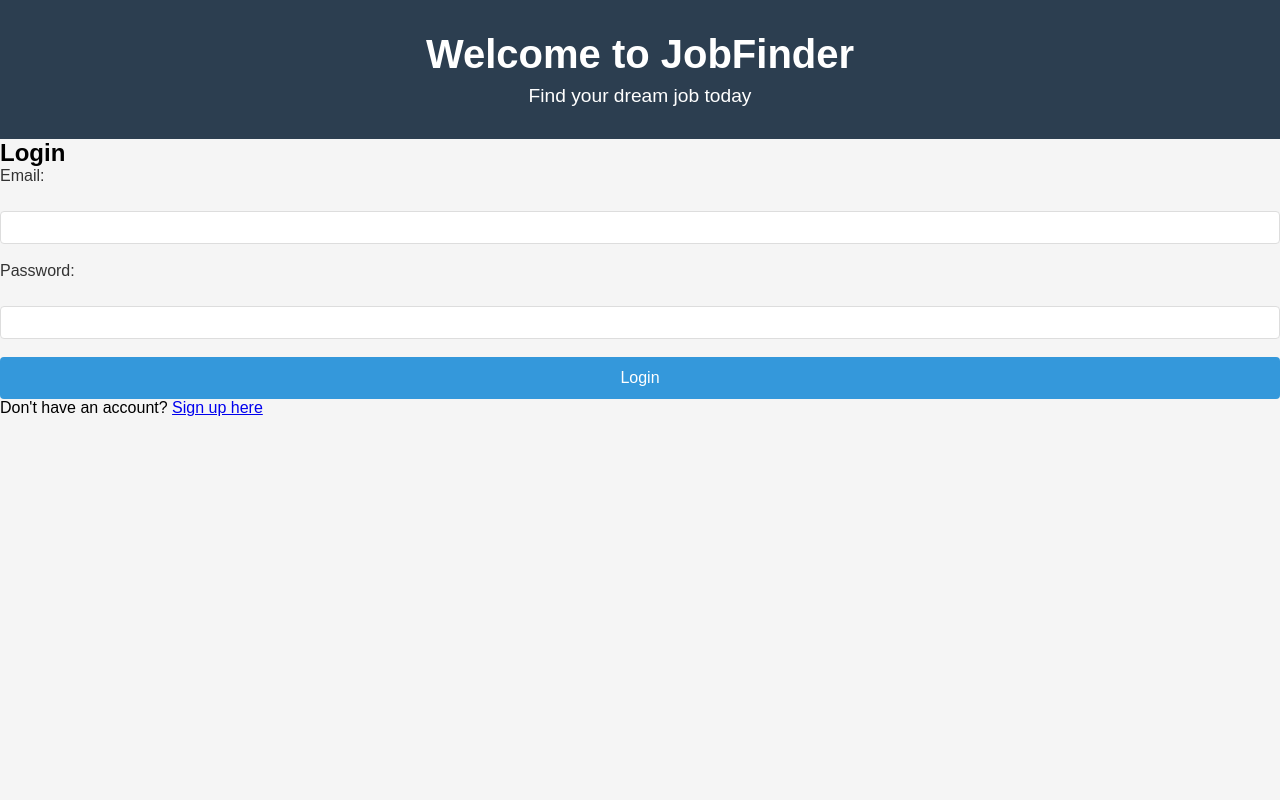
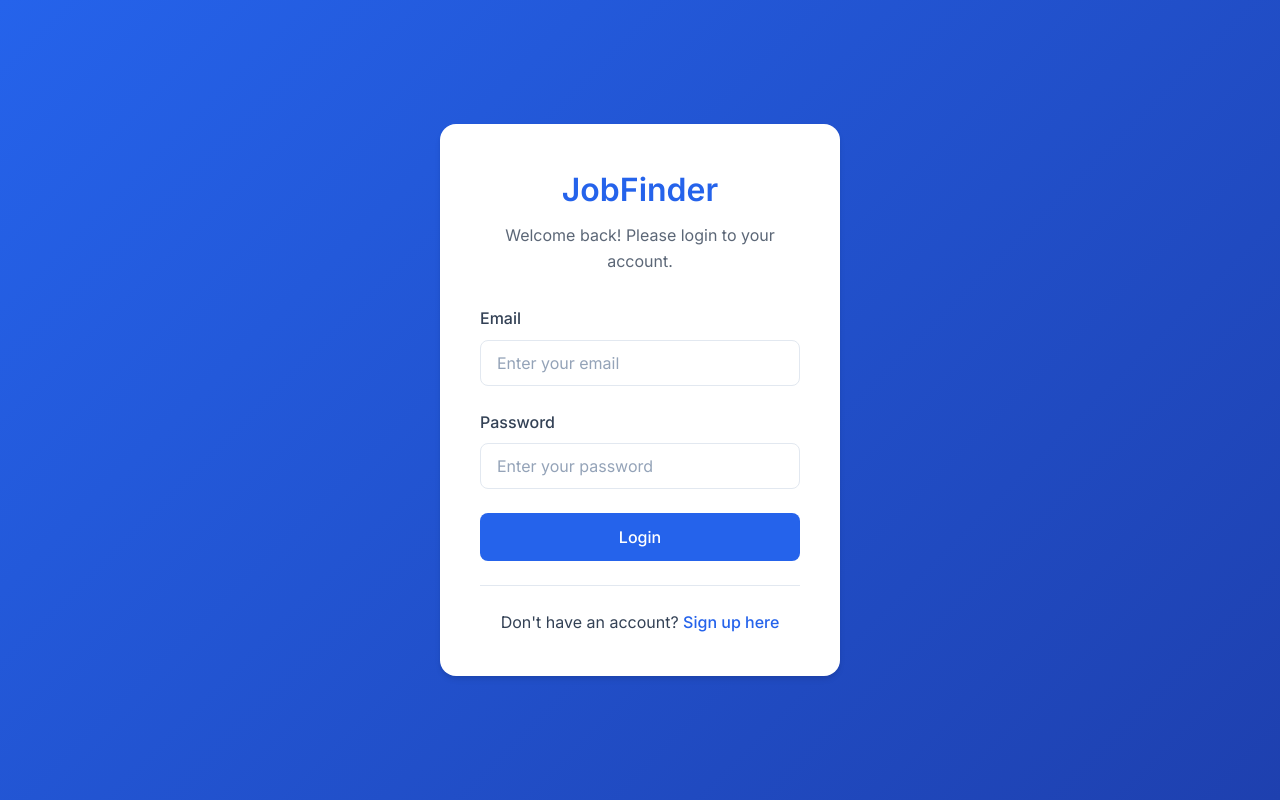
Before and after one commit to SirKyro/CS-Computer-Security-Project, a Flask app: page /login in a window 1280 px wide. Run offline with Flask 3, Linux system fonts and the light colour scheme.

Commit message:
bruno branch created

```diff
--- a/jobfinder/app.py
+++ b/jobfinder/app.py
@@ -3,6 +3,7 @@ from flask_sqlalchemy import SQLAlchemy
 from models import User, Job
 from instance.config import Config
 from db import db
+from datetime import datetime
 
 app = Flask(__name__)
 app.config.from_object(Config)
@@ -95,7 +96,14 @@ def post_job():
     description = request.form['description']
 
     user = User.query.get(session['current_user'])
-    job = Job(title=title, company=company, location=location, description=description, posted_by=user.id)
+    job = Job(
+        title=title,
+        company=company,
+        location=location,
+        description=description,
+        posted_by=user.email,
+        date_posted=datetime.utcnow()
+    )
     db.session.add(job)
     db.session.commit()
 
--- a/jobfinder/static/styles.css
+++ b/jobfinder/static/styles.css
@@ -1,18 +1,30 @@
+:root {
+    --primary: #2563eb;
+    --primary-dark: #1e40af;
+    --secondary: #2c3e50;
+    --background: #f8fafc;
+    --text: #334155;
+    --gray-light: #e2e8f0;
+    --shadow: 0 2px 8px rgba(0, 0, 0, 0.1);
+}
+
 * {
     margin: 0;
     padding: 0;
     box-sizing: border-box;
-    font-family: Arial, sans-serif;
+    font-family: 'Inter', 'Segoe UI', system-ui, sans-serif;
 }
 
 body {
-    background-color: #f5f5f5;
+    background-color: var(--background);
+    color: var(--text);
+    line-height: 1.6;
 }
 
 .container {
     max-width: 1200px;
-    margin: 0 auto;
-    padding: 20px;
+    margin: 2rem auto;
+    padding: 0 2rem;
 }
 
 .header {
@@ -43,24 +55,33 @@ label {
 
 input {
     width: 100%;
-    padding: 0.5rem;
-    border: 1px solid #ddd;
-    border-radius: 4px;
+    padding: 0.75rem;
+    border: 1px solid var(--gray-light);
+    border-radius: 6px;
+    transition: border-color 0.2s ease;
+}
+
+input:focus {
+    outline: none;
+    border-color: var(--primary);
+    box-shadow: 0 0 0 3px rgba(37, 99, 235, 0.1);
 }
 
 button {
     width: 100%;
     padding: 0.75rem;
-    background-color: #3498db;
+    background-color: var(--primary);
     color: white;
     border: none;
-    border-radius: 4px;
+    border-radius: 6px;
     cursor: pointer;
     font-size: 1rem;
+    font-weight: 500;
+    transition: background-color 0.2s ease;
 }
 
 button:hover {
-    background-color: #2980b9;
+    background-color: var(--primary-dark);
 }
 
 .job-list {
@@ -129,12 +167,168 @@ header {
     padding: 2rem 0;
 }
 
+.header-container {
+    background: linear-gradient(to right, var(--primary), var(--primary-dark));
+    padding: 3rem 2rem;
+    text-align: center;
+    margin-bottom: 2rem;
+}
+
 .header-container h1 {
-    margin: 0;
     font-size: 2.5rem;
+    margin-bottom: 1rem;
+    color: white;
 }
 
 .header-container p {
-    margin-top: 0.5rem;
     font-size: 1.2rem;
+    color: rgba(255, 255, 255, 0.9);
 }
+
+textarea {
+    width: 100%;
+    padding: 0.75rem;
+    border: 1px solid var(--gray-light);
+    border-radius: 6px;
+    transition: border-color 0.2s ease;
+    min-height: 120px;
+    resize: vertical;
+}
+
+textarea:focus {
+    outline: none;
+    border-color: var(--primary);
+    box-shadow: 0 0 0 3px rgba(37, 99, 235, 0.1);
+}
+
+.logout-link {
+    display: inline-block;
+    padding: 0.5rem 1rem;
+    color: var(--text);
+    text-decoration: none;
+    border-radius: 6px;
+    transition: background-color 0.2s ease;
+}
+
+.logout-link:hover {
+    background-color: var(--gray-light);
+}
+
+/* Auth pages styling (login/signup) */
+.auth-page {
+    min-height: 100vh;
+    background: linear-gradient(135deg, var(--primary) 0%, var(--primary-dark) 100%);
+    display: flex;
+    align-items: center;
+    justify-content: center;
+    padding: 2rem;
+}
+
+.auth-container {
+    width: 100%;
+    max-width: 400px;
+}
+
+.auth-box {
+    background: white;
+    padding: 2.5rem;
+    border-radius: 16px;
+    box-shadow: 0 4px 6px -1px rgba(0, 0, 0, 0.1), 0 2px 4px -1px rgba(0, 0, 0, 0.06);
+}
+
+.auth-header {
+    text-align: center;
+    margin-bottom: 2rem;
+}
+
+.auth-header h1 {
+    color: var(--primary);
+    font-size: 2rem;
+    font-weight: 600;
+    margin-bottom: 0.5rem;
+}
+
+.auth-header p {
+    color: var(--text);
+    opacity: 0.8;
+}
+
+.auth-form .form-group {
+    margin-bottom: 1.5rem;
+}
+
+.auth-form label {
+    display: block;
+    margin-bottom: 0.5rem;
+    color: var(--text);
+    font-weight: 500;
+}
+
+.auth-form input {
+    width: 100%;
+    padding: 0.75rem 1rem;
+    border: 1.5px solid var(--gray-light);
+    border-radius: 8px;
+    font-size: 1rem;
+    transition: all 0.2s ease;
+}
+
+.auth-form input:focus {
+    border-color: var(--primary);
+    box-shadow: 0 0 0 3px rgba(37, 99, 235, 0.1);
+}
+
+.auth-form input::placeholder {
+    color: #94a3b8;
+}
+
+.auth-button {
+    width: 100%;
+    padding: 0.875rem;
+    background-color: var(--primary);
+    color: white;
+    border: none;
+    border-radius: 8px;
+    font-size: 1rem;
+    font-weight: 500;
+    cursor: pointer;
+    transition: background-color 0.2s ease;
+}
+
+.auth-button:hover {
+    background-color: var(--primary-dark);
+}
+
+.auth-footer {
+    text-align: center;
+    margin-top: 1.5rem;
+    padding-top: 1.5rem;
+    border-top: 1px solid var(--gray-light);
+}
+
+.auth-footer a {
+    color: var(--primary);
+    text-decoration: none;
+    font-weight: 500;
+    transition: color 0.2s ease;
+}
+
+.auth-footer a:hover {
+    color: var(--primary-dark);
+}
+
+.message {
+    background-color: #fee2e2;
+    color: #991b1b;
+    padding: 1rem;
+    border-radius: 8px;
+    margin-bottom: 1.5rem;
+    text-align: center;
+    font-weight: 500;
+}
+
+/* Add success message style */
+.message.success {
+    background-color: #dcfce7;
+    color: #166534;
+}
--- a/jobfinder/templates/login.html
+++ b/jobfinder/templates/login.html
@@ -3,31 +3,46 @@
 <head>
     <meta charset="UTF-8">
     <meta name="viewport" content="width=device-width, initial-scale=1.0">
-    <title>Login</title>
+    <title>Login - JobFinder</title>
+    <link href="https://fonts.googleapis.com/css2?family=Inter:wght@400;500;600&display=swap" rel="stylesheet">
     <link rel="stylesheet" href="{{ url_for('static', filename='styles.css') }}">
+</head>
+<body class="auth-page">
+    <div class="auth-container">
+        <div class="auth-box">
+            <div class="auth-header">
+                <h1>JobFinder</h1>
+                <p>Welcome back! Please login to your account.</p>
+            </div>
 
-</head>
+            {% with messages = get_flashed_messages() %}
+                {% if messages %}
+                    {% for message in messages %}
+                        <div class="message">{{ message }}</div>
+                    {% endfor %}
+                {% endif %}
+            {% endwith %}
 
-<header>
-    <div class="header-container">
-        <h1>Welcome to JobFinder</h1>
-        <p>Find your dream job today</p>
+            <form action="{{ url_for('login') }}" method="POST" class="auth-form">
+                <div class="form-group">
+                    <label for="email">Email</label>
+                    <input type="email" id="email" name="email" required
+                           placeholder="Enter your email">
+                </div>
+
+                <div class="form-group">
+                    <label for="password">Password</label>
+                    <input type="password" id="password" name="password" required
+                           placeholder="Enter your password">
+                </div>
+
+                <button type="submit" class="auth-button">Login</button>
+            </form>
+
+            <div class="auth-footer">
+                <p>Don't have an account? <a href="{{ url_for('signup') }}">Sign up here</a></p>
+            </div>
+        </div>
     </div>
-</header>
-
-<body>
-    <h2>Login</h2>
-
-    <form action="/login" method="POST">
-        <label for="email">Email:</label><br>
-        <input type="email" id="email" name="email" required><br><br>
-
-        <label for="password">Password:</label><br>
-        <input type="password" id="password" name="password" required><br><br>
-
-        <button type="submit">Login</button>
-    </form>
-
-    <p>Don't have an account? <a href="/signup">Sign up here</a></p>
 </body>
 </html>
--- a/jobfinder/templates/main.html
+++ b/jobfinder/templates/main.html
@@ -4,6 +4,7 @@
     <meta charset="UTF-8">
     <meta name="viewport" content="width=device-width, initial-scale=1.0">
     <title>JobFinder - Job Listings</title>
+    <link href="https://fonts.googleapis.com/css2?family=Inter:wght@400;500;600&display=swap" rel="stylesheet">
     <link rel="stylesheet" href="{{ url_for('static', filename='styles.css') }}">
 
 </head>
@@ -19,7 +20,7 @@
         <a href="{{ url_for('logout') }}">Logout</a>
         <div>
             <h2>Post a New Job</h2>
-            <form action="{{ url_for('post_job') }}" method="POST">
+            <form action="{{ url_for('post_job') }}" method="POST" class="form-container">
                 <div class="form-group">
                     <label for="title">Job Title</label>
                     <input type="text" id="title" name="title" required>
@@ -34,7 +35,7 @@
                 </div>
                 <div class="form-group">
                     <label for="description">Description</label>
-                    <input type="text" id="description" name="description" required>
+                    <textarea id="description" name="description" rows="4" required></textarea>
                 </div>
                 <button type="submit">Post Job</button>
             </form>
```
Also changed, not shown: other parts of jobfinder/static/styles.css (+37 -20 lines), jobfinder/instance/site.db.
